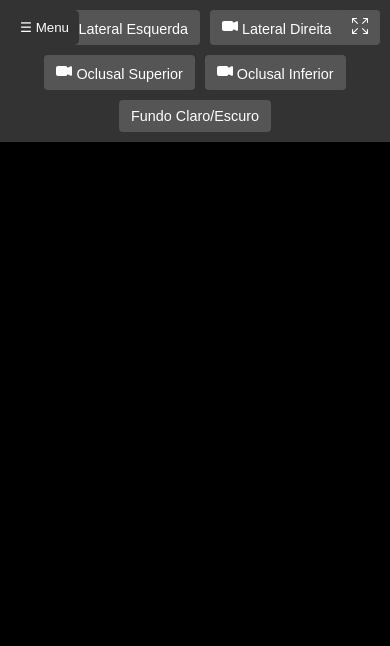
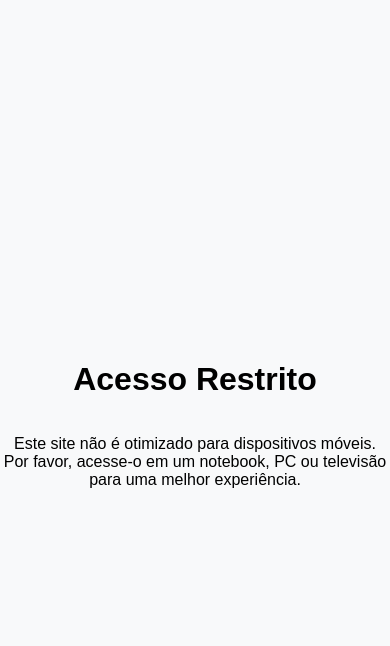
Before and after one commit to thael92/ASL-stl-3d, a website: page public/index.html in a window 390 px wide. Shown: the top 646 px of the page. Drawn offline with nearby package versions, Linux system fonts and the light colour scheme.

Commit message:
ajuste na img

```diff
--- a/public/index.html
+++ b/public/index.html
@@ -62,6 +62,10 @@
 
   <script>
     document.addEventListener('DOMContentLoaded', () => {
+      if (window.innerWidth <= 768) {
+        document.body.innerHTML = '<div style="display: flex; justify-content: center; align-items: center; height: 100vh; text-align: center; font-family: sans-serif; flex-direction: column;"><h1>Acesso Restrito</h1><p>Este site não é otimizado para dispositivos móveis. Por favor, acesse-o em um notebook, PC ou televisão para uma melhor experiência.</p></div>';
+        return;
+      }
       let scene, camera, renderer, controls;
       let darkBackground = true;
       let keyPressed = {};
--- a/public/style.css
+++ b/public/style.css
@@ -76,7 +76,6 @@ body {
   flex-grow: 1;
   overflow: hidden;
   position: relative;
-  left: -15%;
 }
 
 #renderArea canvas {
```
